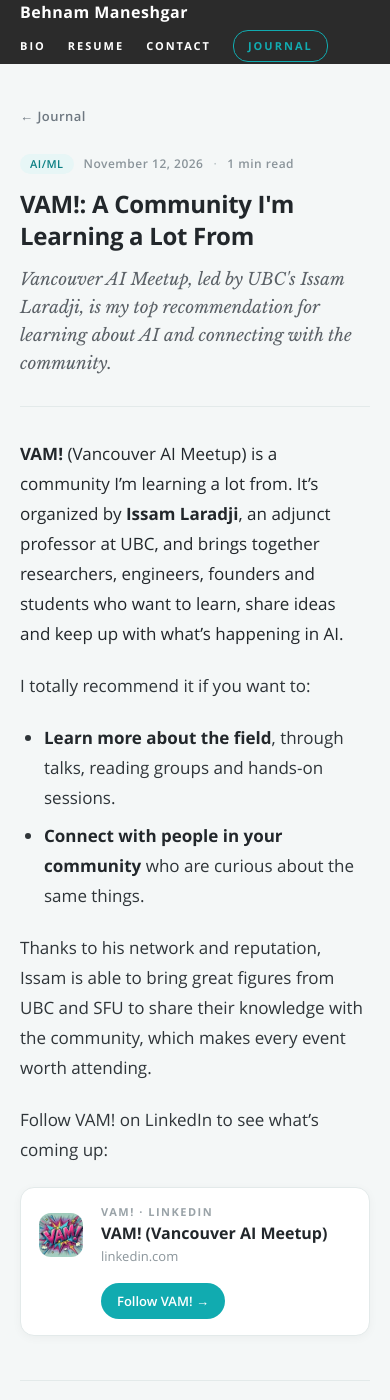
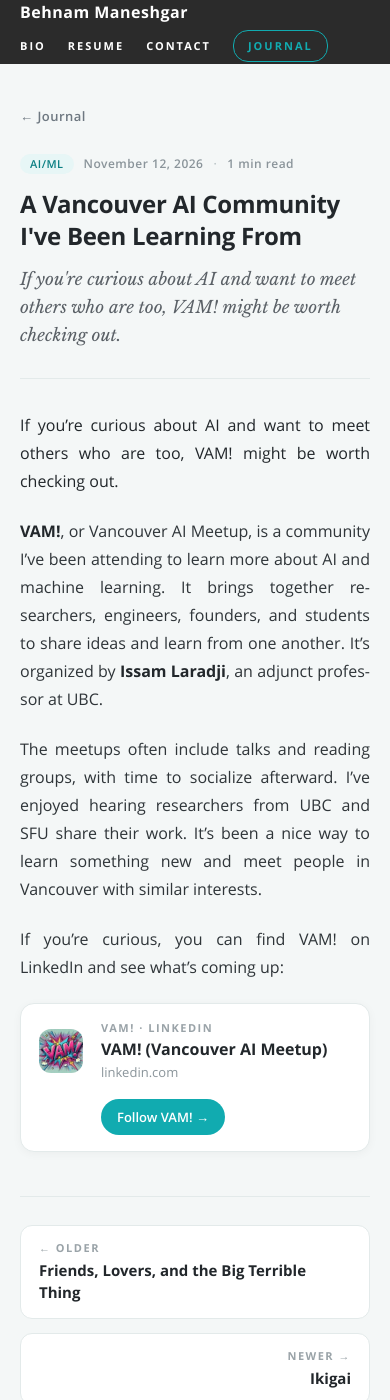
Before and after one commit to maneshgar/personal-website, a Jekyll site: the page built from _posts/2026-11-12-vam-ai-community.md, in a window 390 px wide and 1400 px high. Built offline with Jekyll 4.4.1, drawn with Linux system fonts in a browser that asks for light colours.

Commit message:
New welcome text, About me kicker, three book posts, journal text tweaks
- Welcome: "Hi, I'm Ben." with a short line on what I do; smaller headline
- Bio: small "About me" kicker above the lead
- Journal: justified, slightly smaller body text
- New posts: Ikigai, Greenlights, Start with Why; rewrite VAM! post

Co-Authored-By: Claude Opus 5.5 <noreply@anthropic.com>

```diff
--- a/_posts/2026-11-12-vam-ai-community.md
+++ b/_posts/2026-11-12-vam-ai-community.md
@@ -1,8 +1,8 @@
 ---
 redirect_from: /writing/2026/vam-ai-community/
-title: "VAM!: A Community I'm Learning a Lot From"
+title: "A Vancouver AI Community I've Been Learning From"
 tags: [ai]
-description: "Vancouver AI Meetup, led by UBC's Issam Laradji, is my top recommendation for learning about AI and connecting with the community."
+description: "If you're curious about AI and want to meet others who are too, VAM! might be worth checking out."
 link: https://www.linkedin.com/company/vam-nexus/posts/?feedView=all
 link_source: VAM! · LinkedIn
 link_title: "VAM! (Vancouver AI Meetup)"
@@ -11,18 +11,17 @@ link_icon: /images/journal/vam.jpg
 image: /images/journal/vam.jpg
 ---
 
-**VAM!** (Vancouver AI Meetup) is a community I'm learning a lot from. It's
-organized by **Issam Laradji**, an adjunct professor at UBC, and brings together
-researchers, engineers, founders and students who want to learn, share ideas and
-keep up with what's happening in AI.
+If you're curious about AI and want to meet others who are too, VAM! might be
+worth checking out.
 
-I totally recommend it if you want to:
+**VAM!**, or Vancouver AI Meetup, is a community I've been attending to learn
+more about AI and machine learning. It brings together researchers, engineers,
+founders, and students to share ideas and learn from one another. It's organized
+by **Issam Laradji**, an adjunct professor at UBC.
 
-- **Learn more about the field**, through talks, reading groups and hands-on sessions.
-- **Connect with people in your community** who are curious about the same things.
+The meetups often include talks and reading groups, with time to socialize
+afterward. I've enjoyed hearing researchers from UBC and SFU share their work.
+It's been a nice way to learn something new and meet people in Vancouver with
+similar interests.
 
-Thanks to his network and reputation, Issam is able to bring great figures from
-UBC and SFU to share their knowledge with the community, which makes every event
-worth attending.
-
-Follow VAM! on LinkedIn to see what's coming up:
+If you're curious, you can find VAM! on LinkedIn and see what's coming up:
--- a/css/journal.css
+++ b/css/journal.css
@@ -195,11 +195,11 @@ a.w-tag:hover { background: #11ABB0; color: #fff; }
 .w-rating { color: #F0A500; font-size: 15px; margin-top: 6px !important; letter-spacing: 2px; }
 
 .w-body {
-   font: 18px/32px 'opensans-regular', sans-serif;
+   font: 17px/30px 'opensans-regular', sans-serif;
    color: #2F3539;
 }
 .w-body p { margin-bottom: 22px; }
-.w-body > p:first-child { font-size: 19px; line-height: 33px; color: #22272B; }
+.w-body > p:first-child { font-size: 18px; line-height: 31px; color: #22272B; }
 .w-body strong, .w-body b { font-family: 'opensans-bold', sans-serif; font-weight: normal; font-size: inherit; line-height: inherit; color: #22272B; }
 .w-body em, .w-body i { font-family: inherit; font-style: italic; font-size: inherit; line-height: inherit; }
 .w-body h2 { font: 24px/32px 'opensans-bold', sans-serif; color: #22272B; margin: 40px 0 12px; }
@@ -304,8 +304,8 @@ a.w-tag:hover { background: #11ABB0; color: #fff; }
 @media only screen and (max-width: 600px) {
    .w-post-head h1 { font-size: 24px; line-height: 32px; }
    .w-dek { font-size: 17px; line-height: 28px; }
-   .w-body { font-size: 17px; line-height: 30px; }
-   .w-body > p:first-child { font-size: 17px; line-height: 30px; }
+   .w-body { font-size: 16px; line-height: 28px; }
+   .w-body > p:first-child { font-size: 16px; line-height: 28px; }
    .w-linkcard { flex-wrap: wrap; padding: 16px 18px; }
    .w-linkcard-text { flex: 1 1 calc(100% - 62px); }
    .w-linkcard-cta { margin-left: 62px; }
@@ -559,7 +559,7 @@ header .hero-card-cover.is-icon {
 .w-card-cover.is-icon { border-radius: 14px; }
 
 /* list items in posts use the body line height (the template's li default is tight) */
-.w-body li { font-size: inherit; line-height: 30px; margin-bottom: 10px; }
+.w-body li { font-size: inherit; line-height: 29px; margin-bottom: 10px; }
 
 /* responsive 16:9 video embed in posts */
 .w-video {
@@ -617,3 +617,6 @@ header .hero-topics a:hover, header .hero-topics a:focus {
 }
 .w-book.w-project img.w-project-logo { flex-shrink: 0; width: 200px; max-width: 40%; height: auto; border-radius: 8px; box-shadow: none; }
 @media only screen and (max-width: 600px) { .w-project { flex-wrap: wrap; } .w-book.w-project img.w-project-logo { max-width: 100%; width: 220px; } }
+
+/* post body text: justified on both edges, with hyphenation to avoid big gaps */
+.w-body p, .w-body li { text-align: justify; -webkit-hyphens: auto; hyphens: auto; }
--- a/css/layout.css
+++ b/css/layout.css
@@ -1631,3 +1631,21 @@ header#home.has-latest .hero-latest-wrap {
    header#home.has-latest .banner { padding: 72px 0 24px !important; }
    header#home.has-latest .hero-latest-wrap { margin-bottom: calc(56px + var(--hero-fade)); }
 }
+
+/* welcome subtitle: even line breaks; manual break only on wide screens */
+header .banner-text h3 { text-wrap: balance; }
+@media only screen and (max-width: 767px) { header .banner-text h3 .hero-br { display: none; } }
+
+/* Bio: small magazine-style kicker instead of a section title */
+#about h2.bio-kicker {
+   display: flex;
+   align-items: center;
+   gap: 12px;
+   font: 12px/18px 'opensans-bold', sans-serif;
+   letter-spacing: 3px;
+   text-transform: uppercase;
+   color: #0B7F83;
+   margin: 0 0 18px;
+}
+#about h2.bio-kicker:before { content: ""; width: 32px; height: 2px; background: #11ABB0; }
+@media only screen and (min-width: 768px) { #about h2.bio-kicker { margin-left: 26px; } }
--- a/js/init.js
+++ b/js/init.js
@@ -11,7 +11,7 @@
 ------------------------------------------------------ */
 
     setTimeout(function() {
-	   $('h1.responsive-headline').fitText(1, { minFontSize: '40px', maxFontSize: '80px' });
+	   $('h1.responsive-headline').fitText(1.4, { minFontSize: '34px', maxFontSize: '58px' });
 	 }, 100);
 
 
```
Also changed, not shown: _posts/2026-11-13-greenlights.md (added, +14 -0 lines), _posts/2026-11-13-ikigai.md (added, +42 -0 lines), _posts/2026-11-13-start-with-why.md (added, +47 -0 lines), index.html (+4 -4 lines), images/journal/greenlights.jpg (added), images/journal/ikigai.jpg (added), images/journal/start-with-why.jpg (added).
